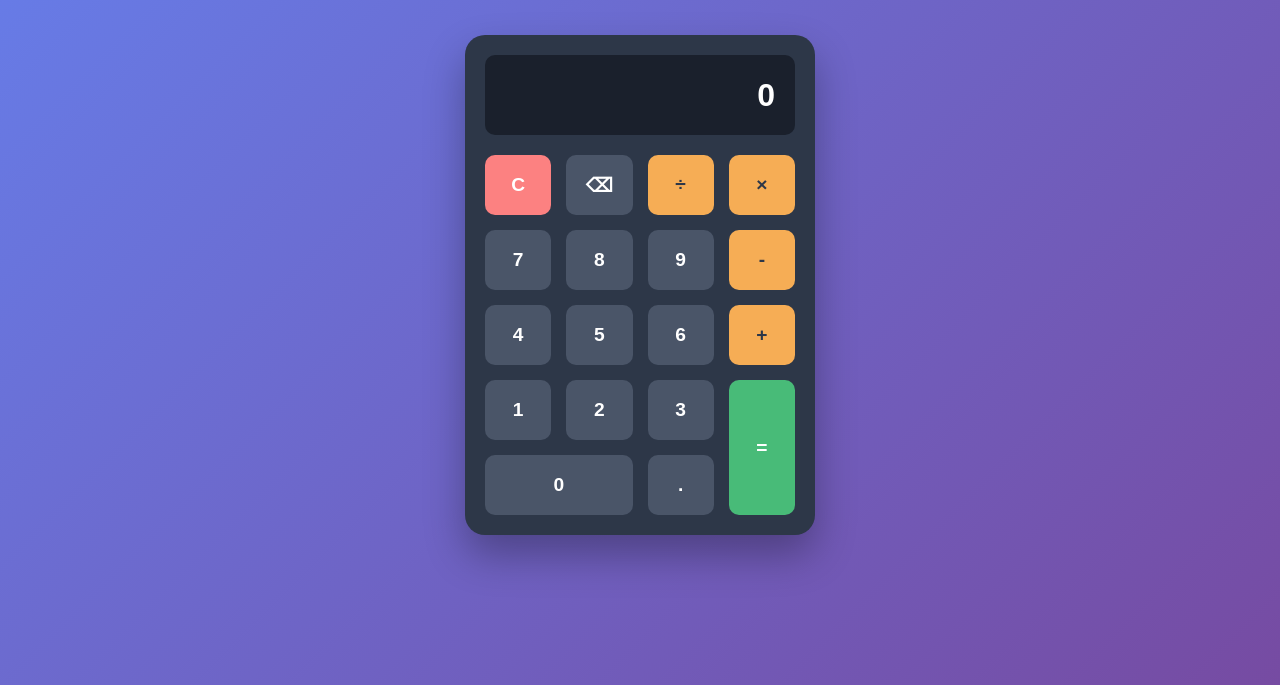
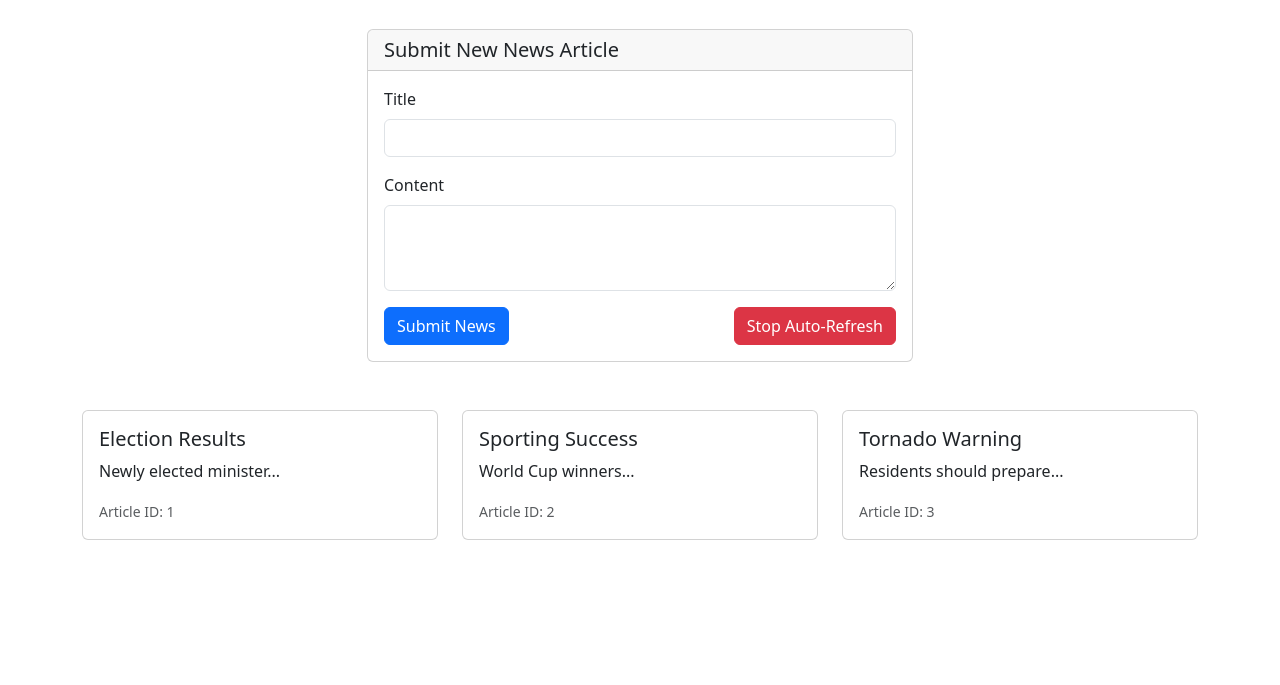
Before and after one commit to fpachchigar/module4-lab, a plain HTML site: page index.html in a window 1280 px wide. Shown: the part 115-800 px from the top of the page. Drawn offline with nearby package versions, Linux system fonts and the light colour scheme.

Commit message:
innitial comment

```diff
--- a/index.html
+++ b/index.html
@@ -3,44 +3,141 @@
 <head>
     <meta charset="UTF-8">
     <meta name="viewport" content="width=device-width, initial-scale=1.0">
-    <title>Calculator App</title>
-    <link rel="stylesheet" href="styles.css">
+    <title>News Feed</title>
+    <!-- Bootstrap CSS -->
+    <link href="https://cdn.jsdelivr.net/npm/bootstrap@5.3.0/dist/css/bootstrap.min.css" rel="stylesheet">
 </head>
 <body>
-    <div class="calculator">
-        <div class="display">
-            <input type="text" id="display" readonly>
+    <div class="container mt-5">
+        <h1 class="text-center mb-5">Latest News</h1>
+
+        <!-- Add News Form -->
+        <div class="row mb-5">
+            <div class="col-12 col-md-8 col-lg-6 mx-auto">
+                <div class="card">
+                    <div class="card-header">
+                        <h5 class="mb-0">Submit New News Article</h5>
+                    </div>
+                    <div class="card-body">
+                        <form id="news-form">
+                            <div class="mb-3">
+                                <label for="news-title" class="form-label">Title</label>
+                                <input type="text" class="form-control" id="news-title" required>
+                            </div>
+                            <div class="mb-3">
+                                <label for="news-content" class="form-label">Content</label>
+                                <textarea class="form-control" id="news-content" rows="3" required></textarea>
+                            </div>
+                            <div class="d-flex justify-content-between">
+                                <button type="submit" class="btn btn-primary">Submit News</button>
+                                <button type="button" id="stop-interval" class="btn btn-danger">Stop Auto-Refresh</button>
+                            </div>
+                        </form>
+                    </div>
+                </div>
+            </div>
         </div>
-        <div class="buttons">
-            <!-- Clear and Reset -->
-            <button class="btn clear" onclick="clearDisplay()">C</button>
-            <button class="btn" onclick="deleteLast()">⌫</button>
-            <button class="btn operator" onclick="appendToDisplay('/')" data-operator="÷">÷</button>
-            <button class="btn operator" onclick="appendToDisplay('*')" data-operator="×">×</button>
 
-            <!-- Row 1 -->
-            <button class="btn" onclick="appendToDisplay('7')">7</button>
-            <button class="btn" onclick="appendToDisplay('8')">8</button>
-            <button class="btn" onclick="appendToDisplay('9')">9</button>
-            <button class="btn operator" onclick="appendToDisplay('-')">-</button>
-
-            <!-- Row 2 -->
-            <button class="btn" onclick="appendToDisplay('4')">4</button>
-            <button class="btn" onclick="appendToDisplay('5')">5</button>
-            <button class="btn" onclick="appendToDisplay('6')">6</button>
-            <button class="btn operator" onclick="appendToDisplay('+')">+</button>
-
-            <!-- Row 3 -->
-            <button class="btn" onclick="appendToDisplay('1')">1</button>
-            <button class="btn" onclick="appendToDisplay('2')">2</button>
-            <button class="btn" onclick="appendToDisplay('3')">3</button>
-            <button class="btn equals" onclick="calculate()" rowspan="2">=</button>
-
-            <!-- Row 4 -->
-            <button class="btn zero" onclick="appendToDisplay('0')">0</button>
-            <button class="btn" onclick="appendToDisplay('.')">.</button>
+        <!-- News Container -->
+        <div id="news-container" class="row">
+            <!-- News items will be populated here -->
         </div>
     </div>
-    <script src="script.js"></script>
+
+    <!-- Bootstrap JS -->
+    <script src="https://cdn.jsdelivr.net/npm/bootstrap@5.3.0/dist/js/bootstrap.bundle.min.js"></script>
+
+    <script>
+        // News data array
+        let news = [
+            { id: 1, title: 'Election Results', content: "Newly elected minister..." },
+            { id: 2, title: 'Sporting Success', content: "World Cup winners..." },
+            { id: 3, title: 'Tornado Warning', content: "Residents should prepare..." }
+        ];
+
+        // Variable to store the interval ID
+        let newsInterval;
+
+        // Function to populate news on the page
+        function populateNews() {
+            const newsContainer = document.getElementById('news-container');
+
+            // Clear existing news items
+            newsContainer.innerHTML = '';
+
+            // Create and append news items
+            news.forEach(article => {
+                const newsItem = document.createElement('div');
+                newsItem.className = 'col-12 col-md-6 col-lg-4 mb-4';
+
+                newsItem.innerHTML = `
+                    <div class="card h-100">
+                        <div class="card-body">
+                            <h5 class="card-title">${article.title}</h5>
+                            <p class="card-text">${article.content}</p>
+                            <small class="text-muted">Article ID: ${article.id}</small>
+                        </div>
+                    </div>
+                `;
+
+                newsContainer.appendChild(newsItem);
+            });
+
+            console.log('News updated at:', new Date().toLocaleTimeString(), `- Total articles: ${news.length}`);
+        }
+
+        // Function to get the next available ID
+        function getNextId() {
+            return news.length > 0 ? Math.max(...news.map(article => article.id)) + 1 : 1;
+        }
+
+        // Handle form submission
+        document.getElementById('news-form').addEventListener('submit', function(e) {
+            e.preventDefault();
+
+            const title = document.getElementById('news-title').value.trim();
+            const content = document.getElementById('news-content').value.trim();
+
+            if (title && content) {
+                // Create new news article
+                const newArticle = {
+                    id: getNextId(),
+                    title: title,
+                    content: content
+                };
+
+                // Add to news array
+                news.push(newArticle);
+
+                // Clear form
+                document.getElementById('news-title').value = '';
+                document.getElementById('news-content').value = '';
+
+                // Immediately update the display
+                populateNews();
+
+                console.log('New article added:', newArticle);
+            }
+        });
+
+        // Handle stop interval button
+        document.getElementById('stop-interval').addEventListener('click', function() {
+            if (newsInterval) {
+                clearInterval(newsInterval);
+                newsInterval = null;
+                this.textContent = 'Auto-Refresh Stopped';
+                this.classList.remove('btn-danger');
+                this.classList.add('btn-secondary');
+                this.disabled = true;
+                console.log('Auto-refresh stopped at:', new Date().toLocaleTimeString());
+            }
+        });
+
+        // Initial population when page loads
+        populateNews();
+
+        // Set interval to refresh news every 5 seconds
+        newsInterval = setInterval(populateNews, 5000);
+    </script>
 </body>
 </html>
```
Also changed, not shown: calculator.html (added, +46 -0 lines).
